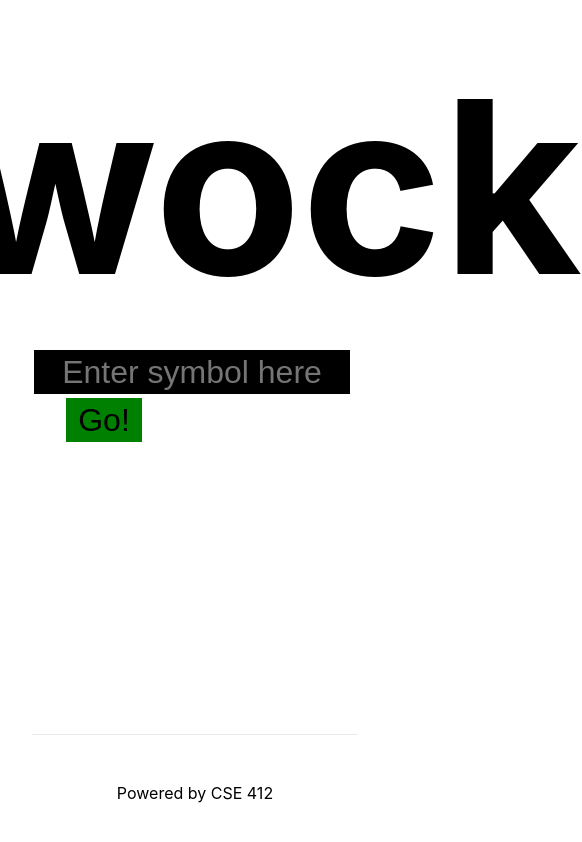
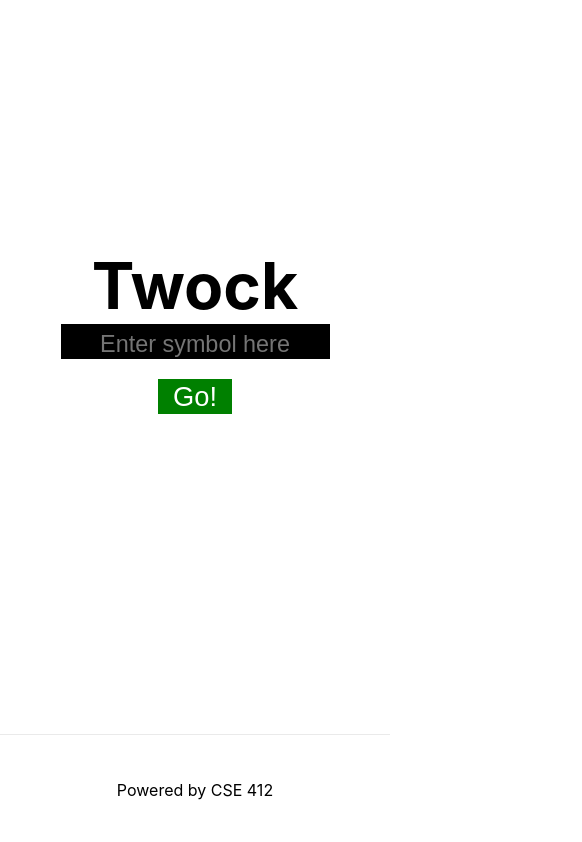
Before and after one commit to ben9583/twock, a Next.js app: page / in a window 390 px wide. Shown: the top 842 px of the page, 582 px wide, since content can reach past the window. Built offline with nearby package versions, Linux system fonts and the light colour scheme.

Commit message:
update fonts and sizes

```diff
--- a/pages/index.js
+++ b/pages/index.js
@@ -29,8 +29,8 @@ export default function Home() {
       </Head>
 
       <main className={styles.main}>
-        <h1 style={{fontSize: "15rem", marginBottom: "1rem", marginTop: "-8rem"}}>Twock</h1>
-        <div>
+        <h1 className={styles.title}>Twock</h1>
+        <div style={{verticalAlign: "top"}}>
           <input
             className={styles.symbolInput}
             onChange={(e) => setSymbol(e.target.value)}
@@ -48,7 +48,7 @@ export default function Home() {
             Go!
           </button>
         </div>
-        <h1 style={{color: "red", visibility: errored}}>Invalid stock symbol!</h1>
+        <h1 className={styles.statusMessage} style={{visibility: errored}}>Invalid stock symbol!</h1>
       </main>
 
       <footer className={styles.footer}>
--- a/styles/Home.module.css
+++ b/styles/Home.module.css
@@ -3,6 +3,9 @@
 }
 
 .main {
+  width: 80vw;
+  max-width: 800px;
+  margin: auto;
   min-height: 87vh;
   padding: 4rem 0;
   flex: 1;
@@ -10,6 +13,12 @@
   flex-direction: column;
   justify-content: center;
   align-items: center;
+}
+
+.title {
+  font-size: min(30vw, 20rem);
+  margin-bottom: 1rem;
+  margin-top: -8rem;
 }
 
 .footer {
@@ -131,8 +140,10 @@
 
 /* added by CSE 412 Team */
 .symbolInput {
-  width: 20rem;
-  height: 3rem;
+  width: 70vw;
+  max-width: 20rem;
+  height: 10vw;
+  max-height: 2.75rem;
   font-size: 2rem;
   text-align: center;
   display: inline-block;
@@ -147,13 +158,17 @@
 }
 
 .goButton {
-  width: 5rem;
-  height: 3rem;
-  font-size: 2rem;
+  width: 20vw;
+  max-width: 5rem;
+  height: 10vw;
+  max-height: 2.75rem;
+  font-size: min(7vw, 1.75rem);
   margin-left: 2rem;
+  padding: 0;
   display: inline-block;
   border-style: solid;
   border-color: white;
+  color: white;
   background-color: green;
 }
 
@@ -164,3 +179,37 @@
 .goButton:active {
   background-color: green;
 }
+
+.statusMessage {
+  color: red;
+  font-size: min(7vw, 1.75rem);
+}
+
+@media screen and (max-width: 600px) {
+  .symbolInput {
+    display: block;
+  }
+
+  .goButton {
+    display: block;
+    margin: auto;
+    margin-top: 1rem;
+  }
+
+  .container {
+    padding: 0;
+  }
+
+  .footer {
+    padding: 0;
+  }
+}
+
+@media (prefers-color-scheme: dark) {
+  .footer {
+    border-color: #222;
+  }
+  .code {
+    background: #111;
+  }
+}
--- a/styles/globals.css
+++ b/styles/globals.css
@@ -27,20 +27,25 @@ a {
 
 ::placeholder {
   text-transform: initial;
+  font-size: min(6vw, 1.7rem);
 }
 
 ::-webkit-input-placeholder {
   text-transform: initial;
+  font-size: min(6vw, 1.7rem);
 }
 
 :-moz-placeholder {
   text-transform: initial;
+  font-size: min(6vw, 1.7rem);
 }
 
 ::-moz-placeholder {
   text-transform: initial;
+  font-size: min(6vw, 1.7rem);
 }
 
 :-ms-input-placeholder {
   text-transform: initial;
+  font-size: min(6vw, 1.7rem);
 }
```
